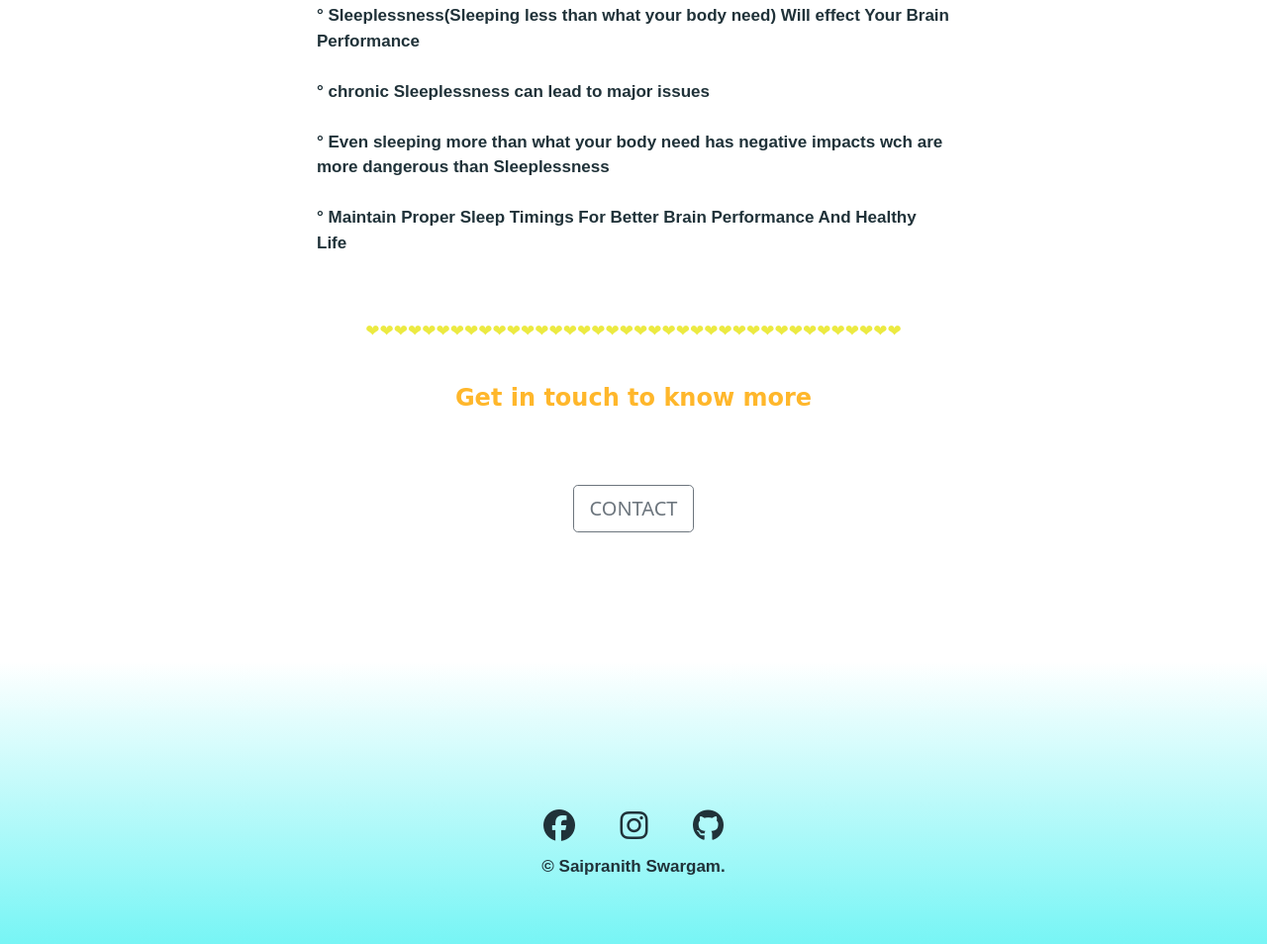
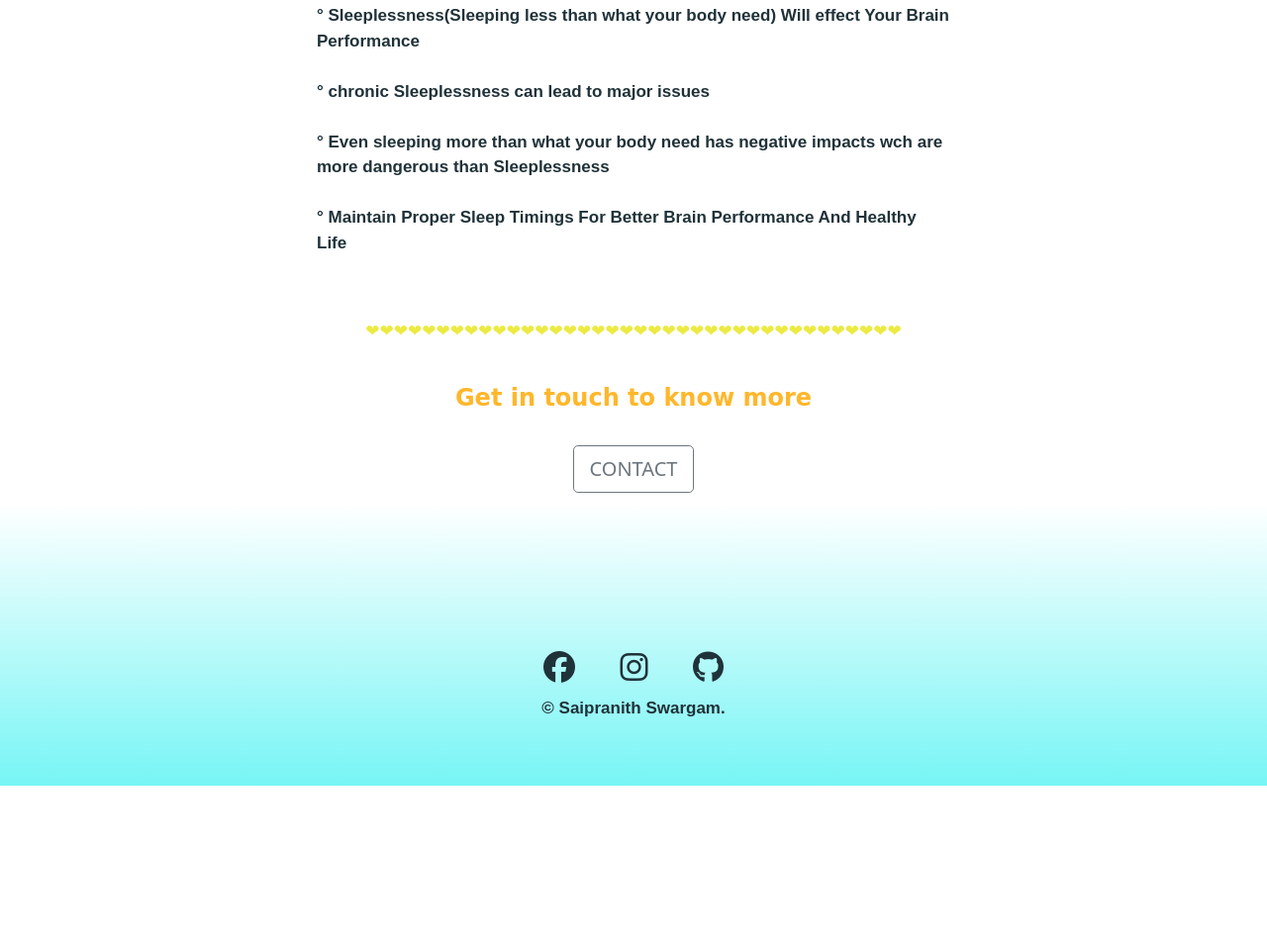
Before and after one commit to saipranithswargam/test4, a plain HTML site: page index.html in a window 1280 px wide. Shown: the part 1961-2915 px from the top of the page at 99% size. After the commit the page ends 2755 px from the top, so only its background shows below. Drawn offline with nearby package versions, Linux system fonts and the light colour scheme; a web font is replaced by a local one.

Commit message:
Update style.css

```diff
--- a/css/style.css
+++ b/css/style.css
@@ -32,7 +32,7 @@ hr{
 }
 a{
     color: #203239;
-    margin: 50px 20px;
+    margin: 10px 20px;
 }
 a:hover{
     color: #99A799;
@@ -138,7 +138,7 @@ i{
     font-weight: bold;
     font-family: 'Hubballi', cursive;;
     text-align: center;
-    margin-top: 80px;
+/*     margin-top: 80px; */
     padding: 50px;
 /*     background-color: #77f5f5; */
     background-image: linear-gradient(white,#77f5f5);
```
